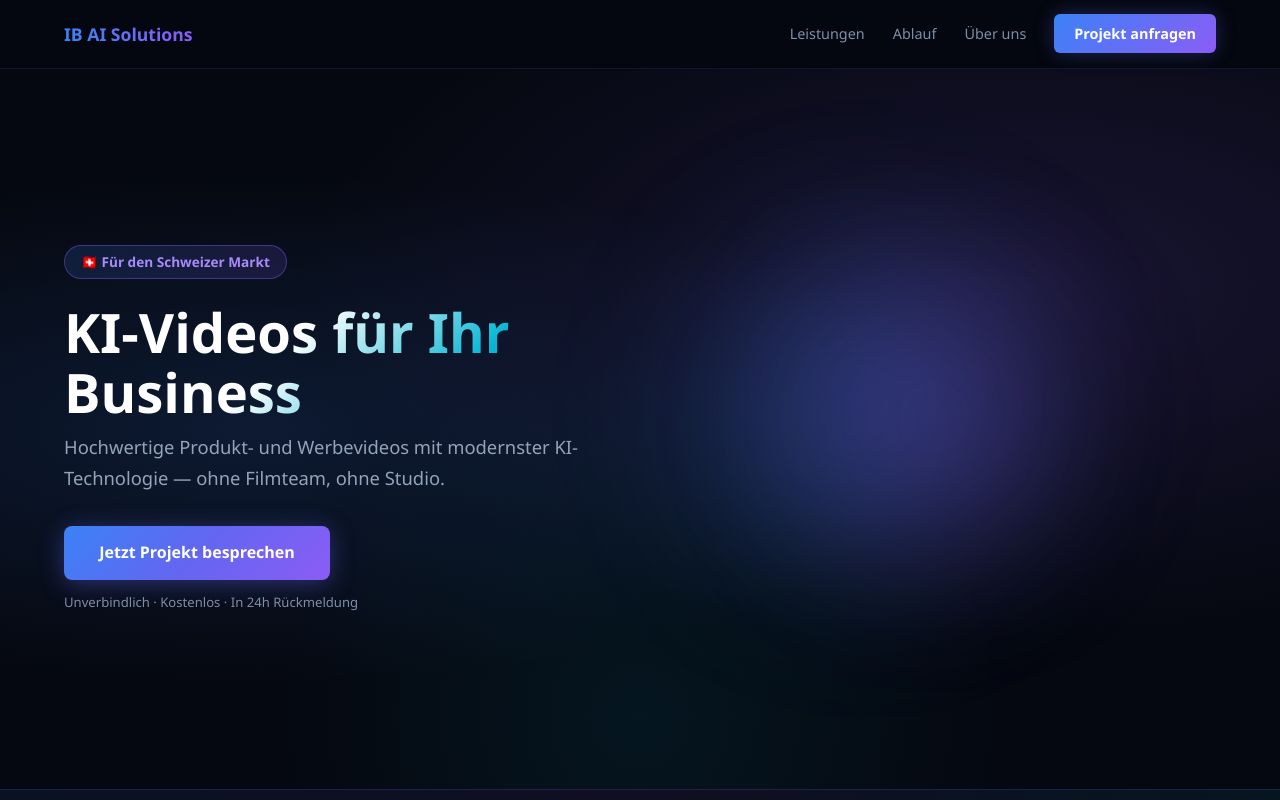
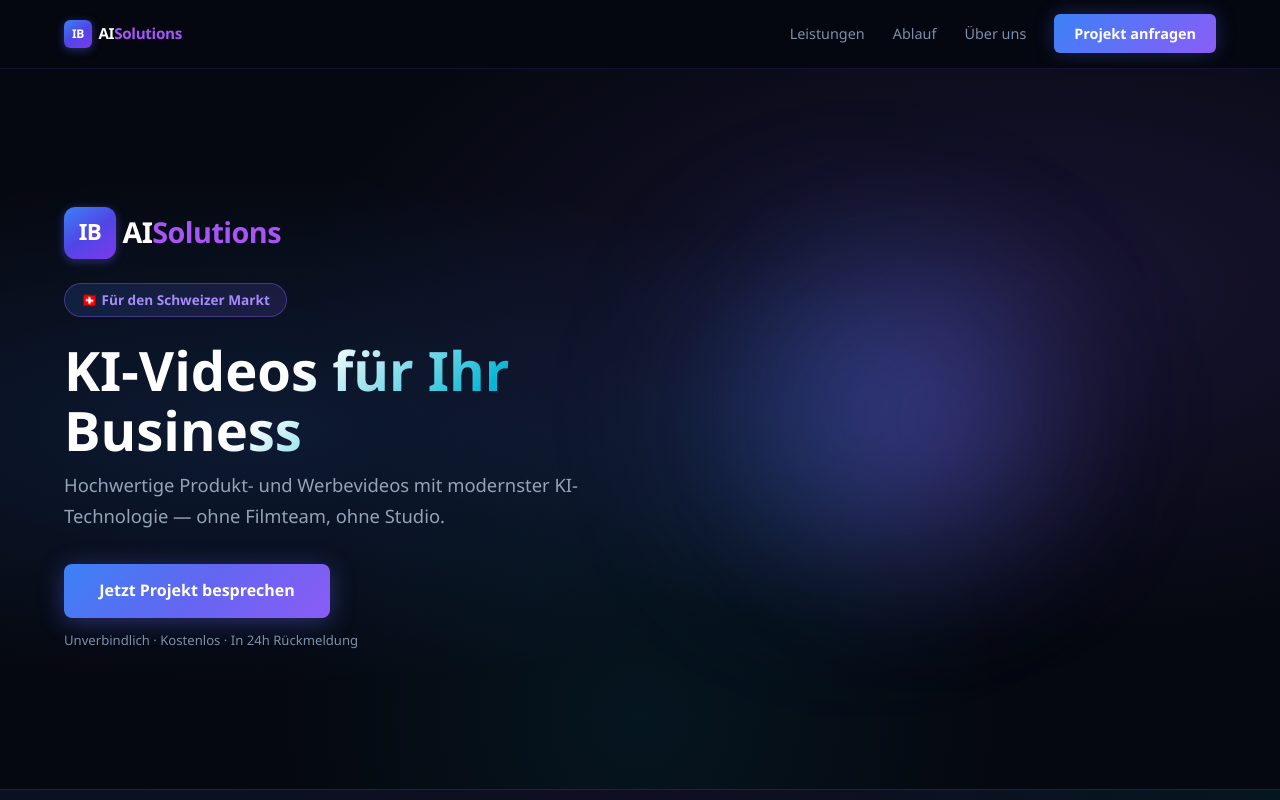
Before and after one commit to riccardogosteli-wq/ib-ai-solutions, a Next.js app: page / in a window 1280 px wide. Shown: the top 800 px of the page. Built offline with nearby package versions, Linux system fonts and the light colour scheme.

Commit message:
BRAND: Logo component — IB gradient icon + AI white + Solutions purple, matches original

```diff
--- a/app/page.tsx
+++ b/app/page.tsx
@@ -2,6 +2,7 @@
 
 import { useState } from 'react'
 import Image from 'next/image'
+import Logo from '../components/Logo'
 import './page.css'
 
 const t = {
@@ -86,7 +87,7 @@ export default function Home() {
       {/* Navigation */}
       <nav className="navbar">
         <div className="container nav-container">
-          <div className="nav-brand">{t.navBrand}</div>
+          <Logo size="sm" />
           <div className="nav-links">
             <a href="#leistungen">Leistungen</a>
             <a href="#ablauf">Ablauf</a>
@@ -100,6 +101,7 @@ export default function Home() {
       <section className="hero">
         <div className="container">
           <div className="hero-content">
+            <div style={{ marginBottom: '1.5rem' }}><Logo size="lg" /></div>
             <div className="hero-tag">{t.heroTag}</div>
             <h1>{t.heroTitle}</h1>
             <p className="hero-subtitle">{t.heroSubtitle}</p>
--- /dev/null
+++ b/components/Logo.tsx
@@ -0,0 +1,58 @@
+import React from 'react'
+
+interface LogoProps {
+  size?: 'sm' | 'md' | 'lg'
+  showText?: boolean
+}
+
+export default function Logo({ size = 'md', showText = true }: LogoProps) {
+  const iconSize = size === 'sm' ? 28 : size === 'lg' ? 52 : 38
+  const fontSize = size === 'sm' ? '0.95rem' : size === 'lg' ? '1.8rem' : '1.25rem'
+  const ibSize = size === 'sm' ? '0.75rem' : size === 'lg' ? '1.4rem' : '1rem'
+
+  return (
+    <div style={{ display: 'flex', alignItems: 'center', gap: '0.4rem', userSelect: 'none' }}>
+      {/* IB Icon */}
+      <div style={{
+        width: iconSize,
+        height: iconSize,
+        borderRadius: '22%',
+        background: 'linear-gradient(145deg, #3b82f6 0%, #4f46e5 50%, #7c3aed 100%)',
+        display: 'flex',
+        alignItems: 'center',
+        justifyContent: 'center',
+        flexShrink: 0,
+        boxShadow: '0 2px 10px rgba(99,102,241,0.4)',
+      }}>
+        <span style={{
+          color: '#fff',
+          fontWeight: 800,
+          fontSize: ibSize,
+          letterSpacing: '-0.03em',
+          fontFamily: "'Segoe UI', system-ui, sans-serif",
+          lineHeight: 1,
+        }}>IB</span>
+      </div>
+
+      {/* Text: AI + Solutions */}
+      {showText && (
+        <span style={{ display: 'flex', alignItems: 'baseline', gap: 0, lineHeight: 1 }}>
+          <span style={{
+            color: '#fff',
+            fontWeight: 800,
+            fontSize,
+            fontFamily: "'Segoe UI', system-ui, sans-serif",
+            letterSpacing: '-0.02em',
+          }}>AI</span>
+          <span style={{
+            color: '#a855f7',
+            fontWeight: 700,
+            fontSize,
+            fontFamily: "'Segoe UI', system-ui, sans-serif",
+            letterSpacing: '-0.02em',
+          }}>Solutions</span>
+        </span>
+      )}
+    </div>
+  )
+}
```
